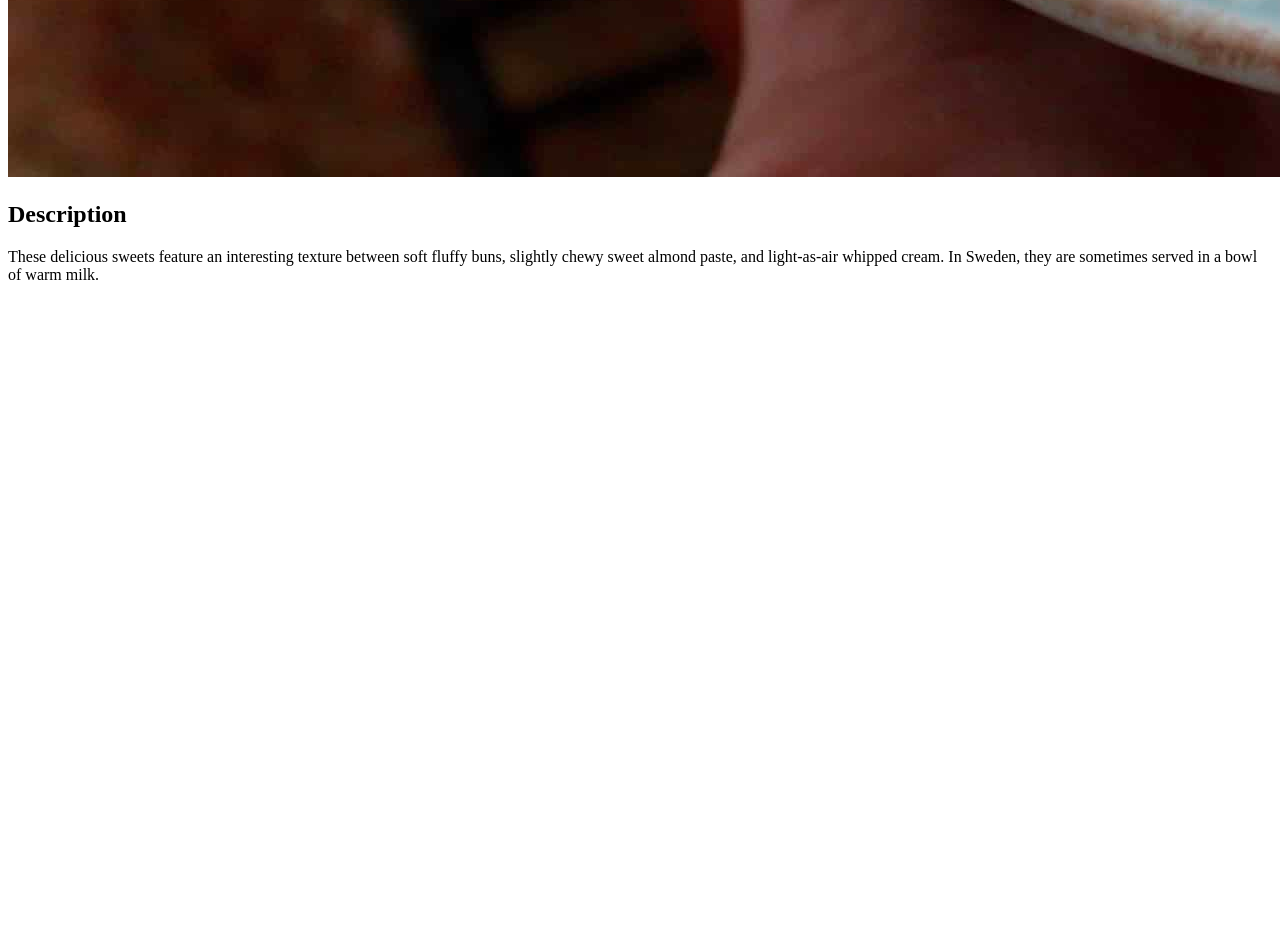
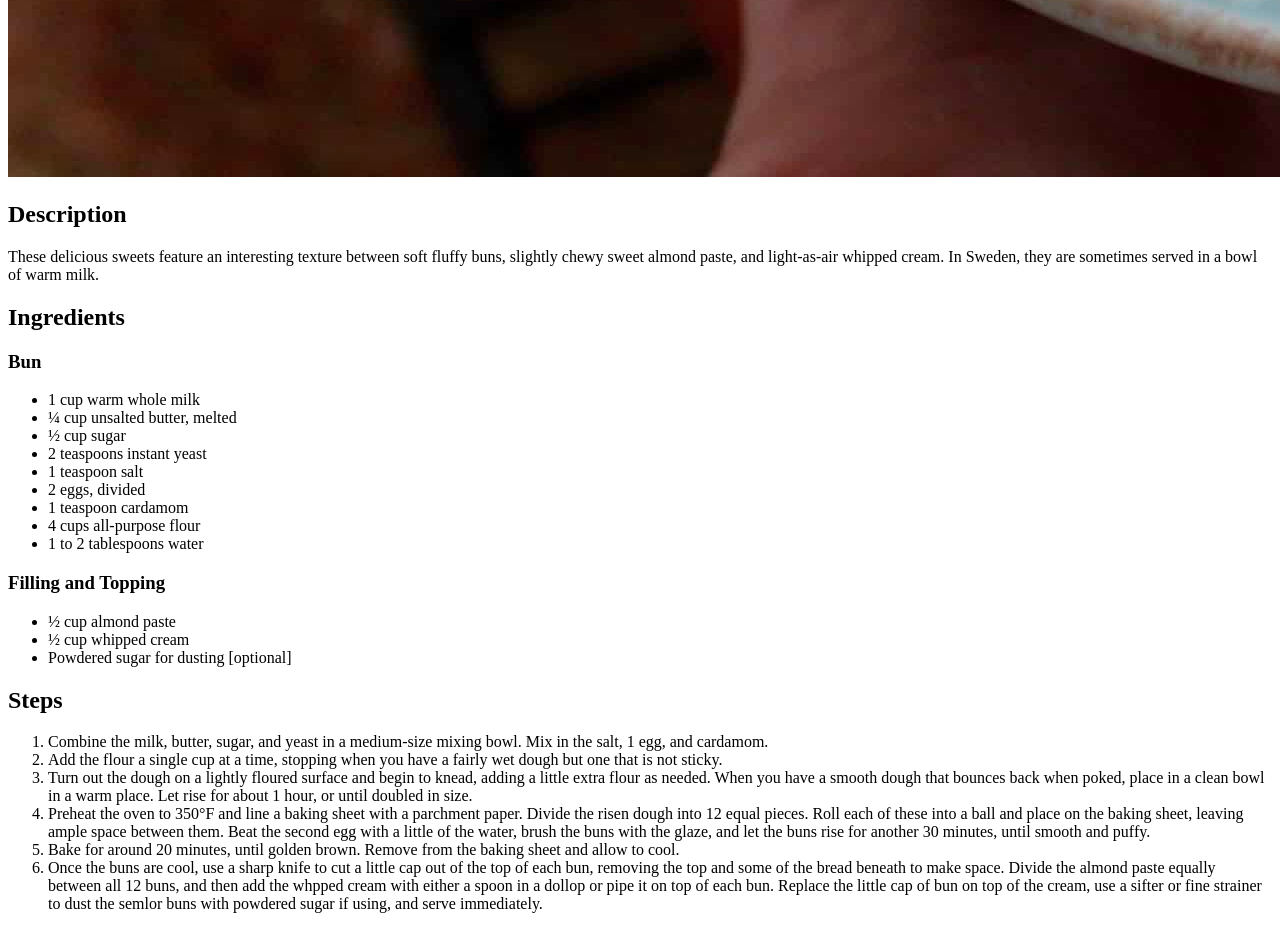
Before and after one commit to potaytocheeps/odin-recipes, a plain HTML site: page recipes/semlor-buns.html in a window 1280 px wide. Shown: the part 2111-3040 px from the top of the page. Before the commit the page ends 2411 px from the top, so only its background shows below. Drawn offline with Linux system fonts and the light colour scheme.

Commit message:
Add list of ingredients and steps for Semlor Buns recipe

```diff
--- a/recipes/semlor-buns.html
+++ b/recipes/semlor-buns.html
@@ -16,5 +16,65 @@
     whipped cream. In Sweden, they are sometimes served in a bowl of
     warm milk.
   </p>
+
+  <h2>Ingredients</h2>
+  <h3>Bun</h3>
+  <ul>
+    <li>1 cup warm whole milk</li>
+    <li>&frac14; cup unsalted butter, melted</li>
+    <li>&frac12; cup sugar</li>
+    <li>2 teaspoons instant yeast</li>
+    <li>1 teaspoon salt</li>
+    <li>2 eggs, divided</li>
+    <li>1 teaspoon cardamom</li>
+    <li>4 cups all-purpose flour</li>
+    <li>1 to 2 tablespoons water</li>
+  </ul>
+
+  <h3>Filling and Topping</h3>
+  <ul>
+    <li>&frac12; cup almond paste</li>
+    <li>&frac12; cup whipped cream</li>
+    <li>Powdered sugar for dusting [optional]</li>
+  </ul>
+
+  <h2>Steps</h2>
+  <ol>
+    <li>
+      Combine the milk, butter, sugar, and yeast in a medium-size mixing
+      bowl. Mix in the salt, 1 egg, and cardamom.
+    </li>
+    <li>
+      Add the flour a single cup at a time, stopping when you have a
+      fairly wet dough but one that is not sticky.
+    </li>
+    <li>
+      Turn out the dough on a lightly floured surface and begin to knead,
+      adding a little extra flour as needed. When you have a smooth dough
+      that bounces back when poked, place in a clean bowl in a warm place.
+      Let rise for about 1 hour, or until doubled in size.
+    </li>
+    <li>
+      Preheat the oven to 350&deg;F and line a baking sheet with a parchment
+      paper. Divide the risen dough into 12 equal pieces. Roll each of these
+      into a ball and place on the baking sheet, leaving ample space between
+      them. Beat the second egg with a little of the water, brush the buns
+      with the glaze, and let the buns rise for another 30 minutes, until
+      smooth and puffy.
+    </li>
+    <li>
+      Bake for around 20 minutes, until golden brown. Remove from the baking
+      sheet and allow to cool.
+    </li>
+    <li>
+      Once the buns are cool, use a sharp knife to cut a little cap out of
+      the top of each bun, removing the top and some of the bread beneath to
+      make space. Divide the almond paste equally between all 12 buns, and
+      then add the whpped cream with either a spoon in a dollop or pipe it
+      on top of each bun. Replace the little cap of bun on top of the cream,
+      use a sifter or fine strainer to dust the semlor buns with powdered
+      sugar if using, and serve immediately.
+    </li>
+  </ol>
 </body>
 </html>
```
